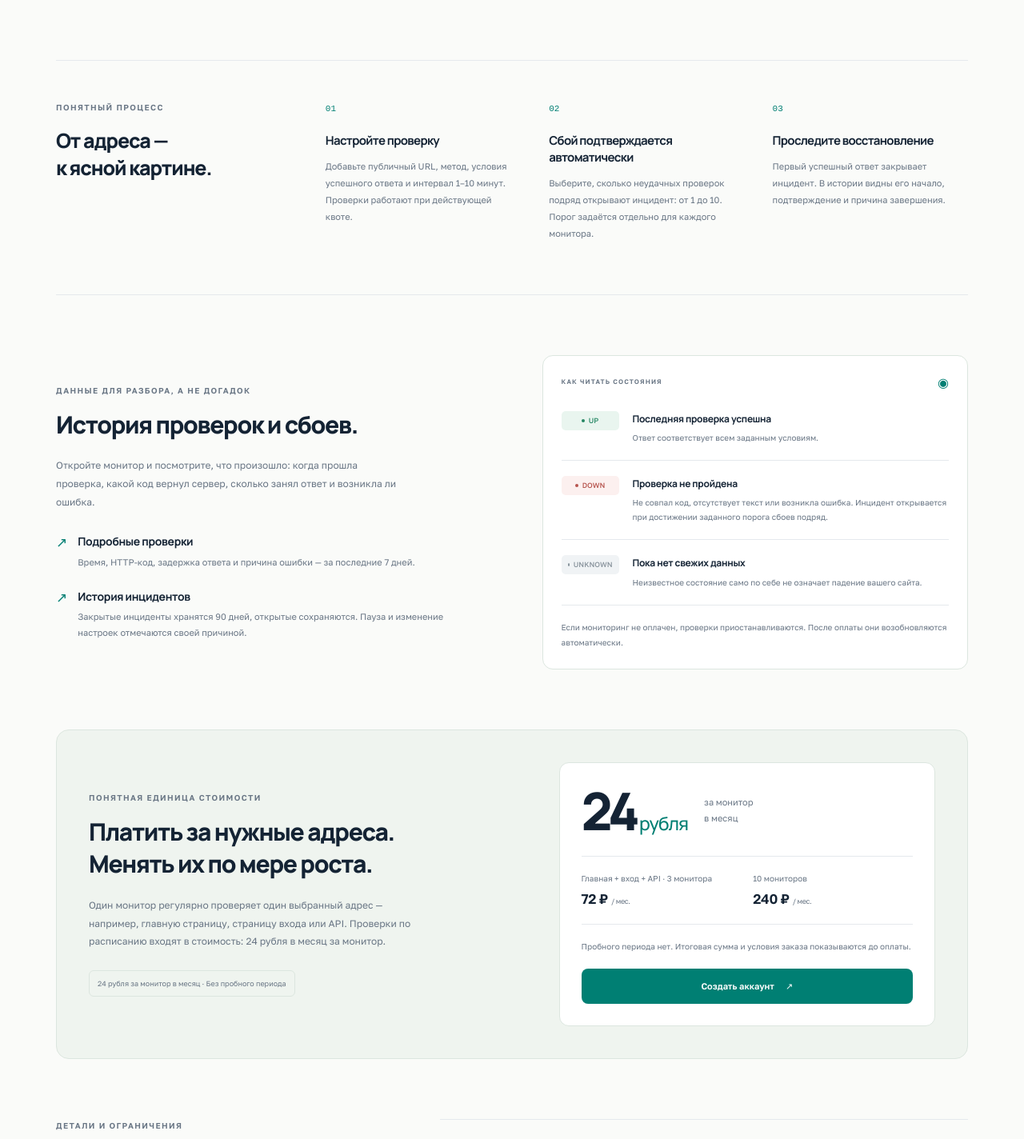
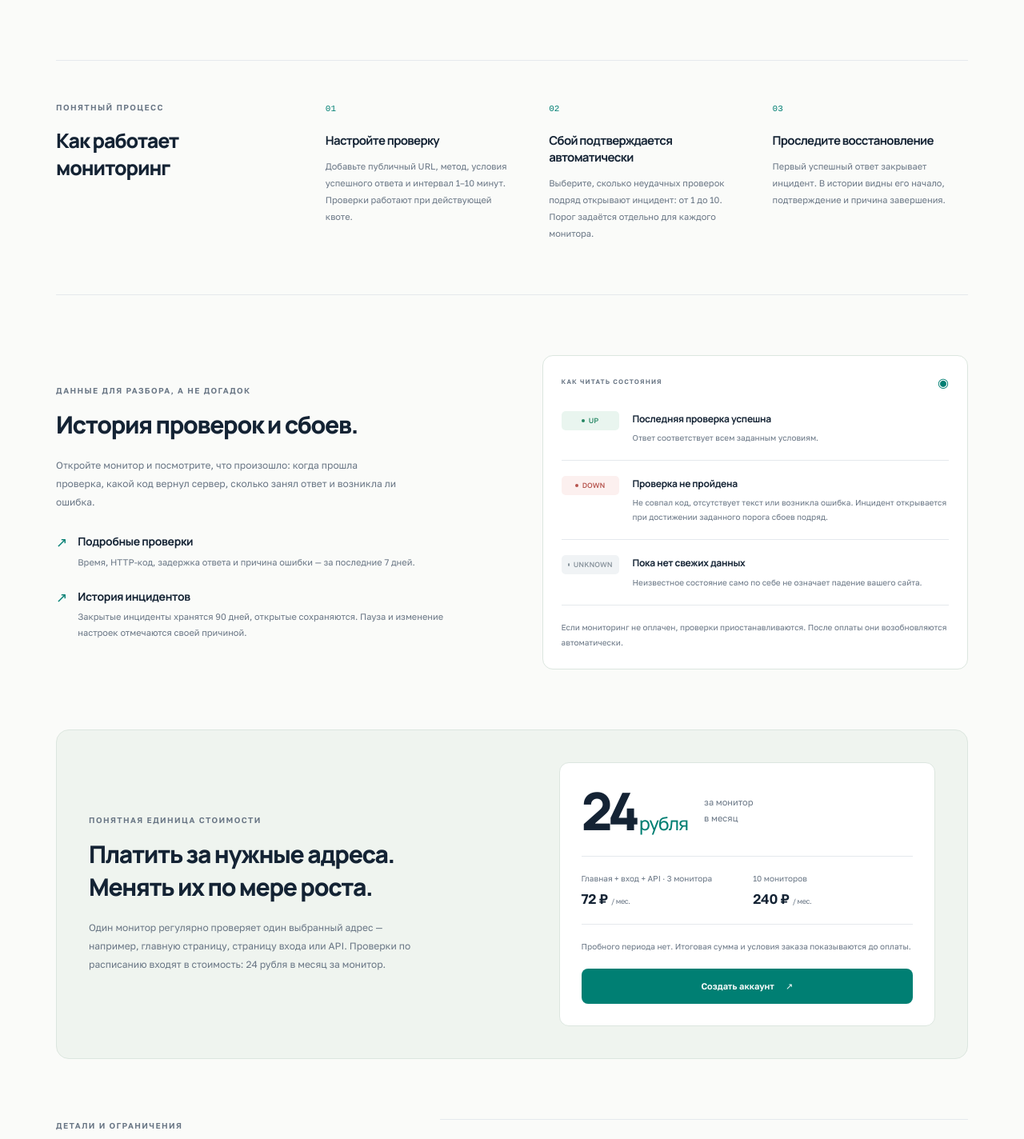
Before and after one commit to nda17/Heartbeat-Checker_monorepo, a Next.js app in the folder apps/web/: page / in a window 1280 px wide. Shown: the part 1393-2817 px from the top of the page at 80% size. Built offline with nearby package versions, Linux system fonts and the light colour scheme.

Commit message:
docs: simplify monitoring steps and remove duplicate price badge

```diff
--- a/apps/web/src/_app/styles/index.css
+++ b/apps/web/src/_app/styles/index.css
@@ -2941,16 +2941,6 @@ button.primary:hover:not(:disabled) {
   max-width: 410px;
   margin-top: 20px;
 }
-.landing .landing-planned-label {
-  display: inline-block;
-  font-size: 9px;
-  line-height: 1.7;
-  border: 1px solid var(--landing-border);
-  border-radius: 6px;
-  padding: 8px 10px;
-  margin-top: 24px;
-  color: var(--muted);
-}
 .landing .landing-price-card {
   border: 1px solid var(--landing-border);
   border-radius: 12px;
@@ -3551,10 +3541,6 @@ button.primary:hover:not(:disabled) {
   .landing .landing-pricing-copy > p:not(.eyebrow) {
     font-size: 11px;
   }
-  .landing .landing-planned-label {
-    font-size: 8px;
-    padding: 8px;
-  }
   .landing .landing-price-card {
     padding: 22px;
   }
--- a/apps/web/src/_pages/home/index.tsx
+++ b/apps/web/src/_pages/home/index.tsx
@@ -168,9 +168,7 @@ export function HomePage() {
         <section id="how" className="how-section">
           <div className="section-intro">
             <p className="eyebrow">ПОНЯТНЫЙ ПРОЦЕСС</p>
-            <h2>
-              От адреса —<br /> к ясной картине.
-            </h2>
+            <h2>Как работает мониторинг</h2>
           </div>
           <div className="how-grid">
             <article>
@@ -293,9 +291,6 @@ export function HomePage() {
               главную страницу, страницу входа или API. Проверки по расписанию
               входят в стоимость: 24 рубля в месяц за монитор.
             </p>
-            <span className="landing-planned-label">
-              24 рубля за монитор в месяц · Без пробного периода
-            </span>
           </div>
           <div className="landing-price-card">
             <div className="landing-price">
```
